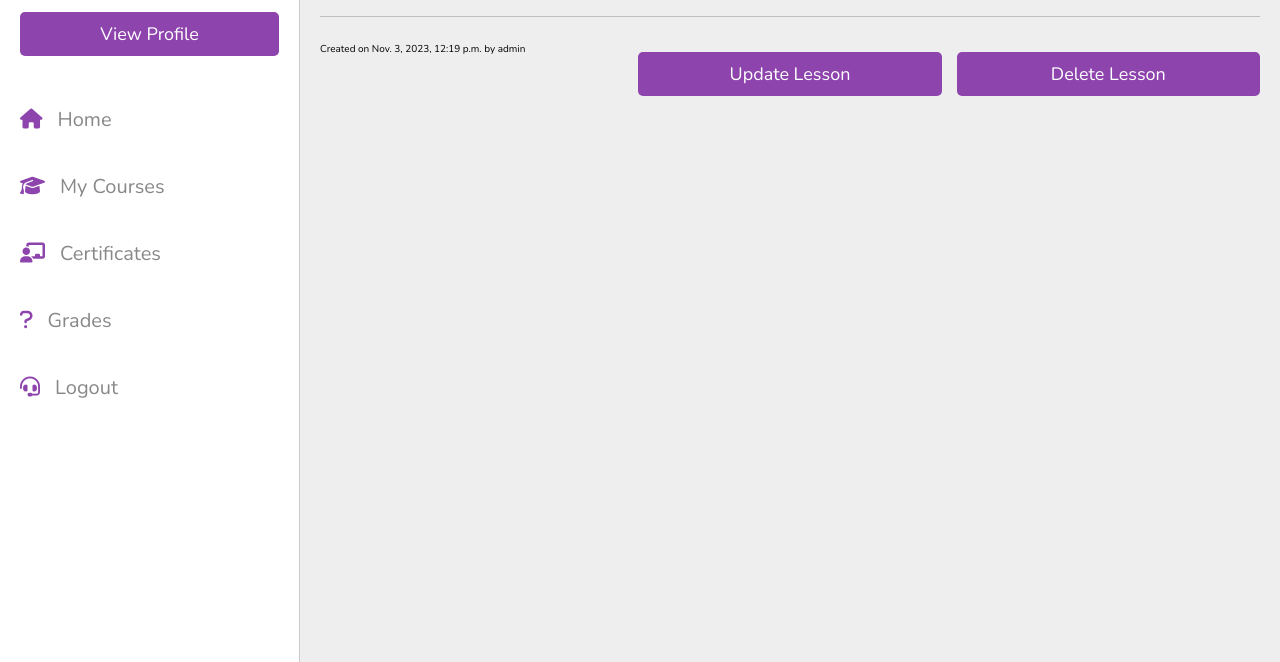
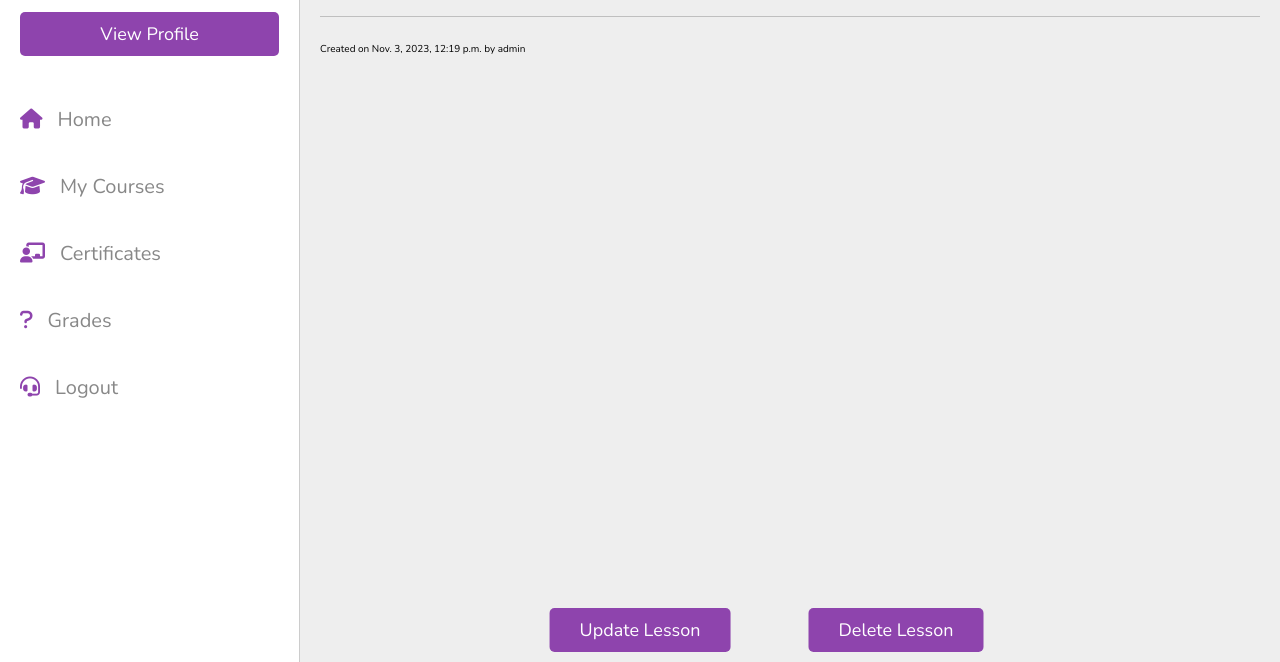
Before and after one commit to oneshikaa/LearningManagementPlatform, a Django app: a page that uses lms/curriculum/templates/curriculum/lesson_detail_view.html in a window 1280 px wide. Shown: the part 138-800 px from the top of the page. Run offline with Django 4.2, Linux system fonts and the light colour scheme; a user stored in the database is signed in; data comes from the database, SQL or seed files in the repository; some libraries are stand-ins or nearby versions.

Commit message:
fixed buttons

```diff
--- a/lms/curriculum/templates/curriculum/lesson_detail_view.html
+++ b/lms/curriculum/templates/curriculum/lesson_detail_view.html
@@ -13,6 +13,23 @@
 
    <!-- custom css file link  -->
    <link rel="stylesheet" href="{% static 'css/style.css' %}">
+
+   <style>
+      .delete-button{
+         position: absolute;
+
+        bottom: 10px;
+        left: 70%;
+        transform: translateX(-50%);
+      }
+      .update-button{
+         position: absolute;
+
+        bottom: 10px;
+        left: 50%;
+        transform: translateX(-50%);
+      }
+   </style>
 
 </head>
 
@@ -88,14 +105,17 @@
 
     <div class="box-container">
         <p>Created on {{lessons.created_at}} by {{lessons.created_by}}</p>
+
         {% if user.userprofileinfo.user_type == 'teacher' or user.is_superuser %}
-        <div class="col-md-6 mb-3 text-center">
+        <div class="update-button">
             <a href="{% url 'curriculum:lesson_update' standard=lessons.Standard.slug subject=lessons.subject.slug slug=lessons.slug %}" class="btn btn-warning btn-lg mr-4 btn-block">Update Lesson</a>
         </div>
-        <div class="col-md-6">
+        <div class="delete-button">
             <a href="{% url 'curriculum:lesson_delete' standard=lessons.Standard.slug subject=lessons.subject.slug slug=lessons.slug %}" class="btn btn-danger btn-lg mr-4 btn-block"> Delete Lesson </a>
         </div>
+
         {% endif %}
+
     </div>
 
 
```
